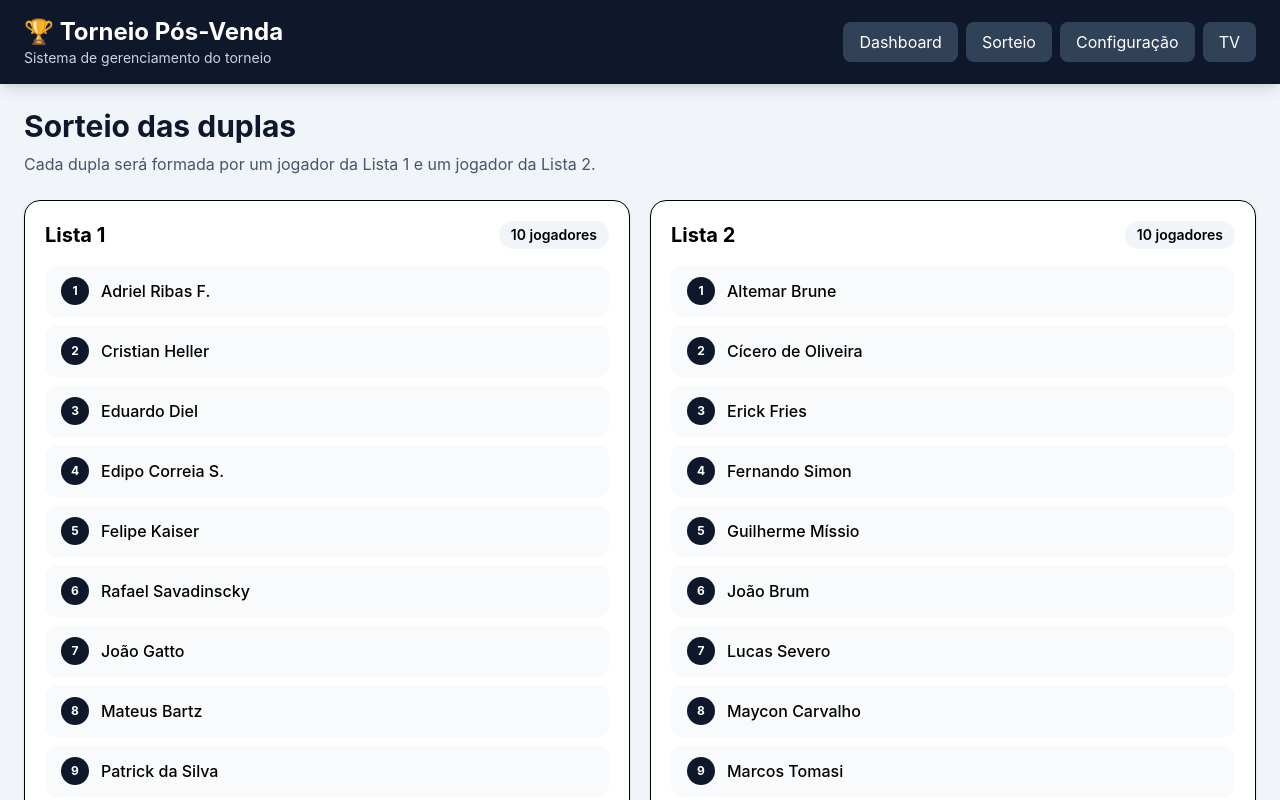
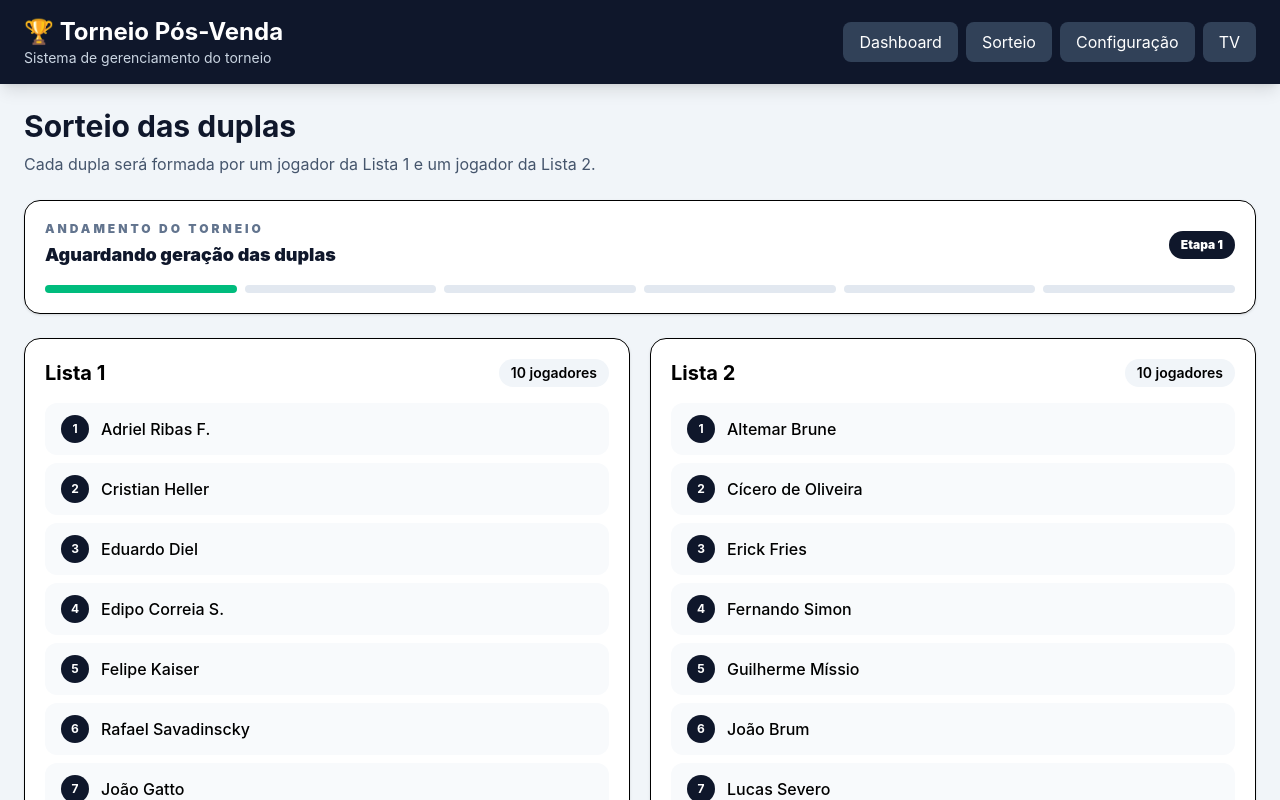
Before and after one commit to cgoliveirane-sketch/torneio-padel, a React (Vite) app: page / in a window 1280 px wide. Both pictures are taken after a click on the button "Sorteio". Shown: the top 800 px of the page. Built offline with nearby package versions, Linux system fonts and the light colour scheme.

Commit message:
Organiza fluxo visual da tela de sorteio

```diff
--- a/src/pages/Sorteio.jsx
+++ b/src/pages/Sorteio.jsx
@@ -131,12 +131,34 @@ const finishedMatchesA = matches.A.filter(
 const finishedMatchesB = matches.B.filter(
   (match) => match.finished
 ).length;
+  const currentTournamentStage = champion
+  ? "finished"
+  : quarterFinals.length > 0 ||
+    semifinals.length > 0 ||
+    finalMatch.length > 0
+  ? "knockout"
+  : matches.A.length > 0 ||
+    matches.B.length > 0
+  ? "groupMatches"
+  : groups.A.length > 0 ||
+    groups.B.length > 0
+  ? "groups"
+  : confirmed
+  ? "confirmed"
+  : teams.length > 0
+  ? "teams"
+  : "start";
+const showSetupDetails =
+  currentTournamentStage === "start" ||
+  currentTournamentStage === "teams" ||
+  currentTournamentStage === "confirmed";
 
 const groupStageFinished =
   matches.A.length === 10 &&
   matches.B.length === 10 &&
   finishedMatchesA === 10 &&
   finishedMatchesB === 10;
+
 
 const semifinalMatches = groupStageFinished
   ? [
@@ -728,6 +750,83 @@ function updateThirdPlaceFromSemifinals(
           1 e um jogador da Lista 2.
         </p>
       </div>
+      <section className="rounded-2xl border bg-white p-4 shadow-sm sm:p-5">
+  <div className="mb-4 flex items-center justify-between gap-3">
+    <div>
+      <p className="text-xs font-black uppercase tracking-[0.25em] text-slate-500">
+        Andamento do torneio
+      </p>
+
+      <h2 className="mt-1 text-lg font-black text-slate-900">
+        {currentTournamentStage === "start" &&
+          "Aguardando geração das duplas"}
+
+        {currentTournamentStage === "teams" &&
+          "Duplas geradas — aguardando confirmação"}
+
+        {currentTournamentStage === "confirmed" &&
+          "Duplas confirmadas — aguardando sorteio dos grupos"}
+
+        {currentTournamentStage === "groups" &&
+          "Grupos definidos — aguardando geração dos jogos"}
+
+        {currentTournamentStage === "groupMatches" &&
+          `Fase de grupos — ${
+            finishedMatchesA + finishedMatchesB
+          } de 20 jogos finalizados`}
+
+        {currentTournamentStage === "knockout" &&
+          "Fase eliminatória em andamento"}
+
+        {currentTournamentStage === "finished" &&
+          "Torneio encerrado"}
+      </h2>
+    </div>
+
+    <span className="rounded-full bg-slate-900 px-3 py-1.5 text-xs font-black text-white">
+      {currentTournamentStage === "start" && "Etapa 1"}
+      {currentTournamentStage === "teams" && "Etapa 2"}
+      {currentTournamentStage === "confirmed" && "Etapa 3"}
+      {currentTournamentStage === "groups" && "Etapa 4"}
+      {currentTournamentStage === "groupMatches" && "Etapa 5"}
+      {currentTournamentStage === "knockout" && "Etapa 6"}
+      {currentTournamentStage === "finished" && "Concluído"}
+    </span>
+  </div>
+
+  <div className="grid grid-cols-6 gap-2">
+    {[
+      "start",
+      "teams",
+      "confirmed",
+      "groups",
+      "groupMatches",
+      "knockout",
+    ].map((stage, index, stages) => {
+      const currentIndex = stages.indexOf(
+        currentTournamentStage
+      );
+
+      const finished =
+        currentTournamentStage === "finished" ||
+        index < currentIndex;
+
+      const active =
+        stage === currentTournamentStage;
+
+      return (
+        <div
+          key={stage}
+          className={`h-2 rounded-full ${
+            finished || active
+              ? "bg-emerald-500"
+              : "bg-slate-200"
+          }`}
+        />
+      );
+    })}
+  </div>
+</section>
 
       {message && (
         <div className="rounded-xl border border-blue-200 bg-blue-50 px-4 py-3 text-sm font-medium text-blue-900">
@@ -735,6 +834,7 @@ function updateThirdPlaceFromSemifinals(
         </div>
       )}
 
+      {showSetupDetails && (
   <section className="grid gap-5 lg:grid-cols-2">
         <div className="rounded-2xl border bg-white p-5 shadow-sm">
           <div className="mb-4 flex items-center justify-between">
@@ -794,9 +894,11 @@ function updateThirdPlaceFromSemifinals(
           </div>
         </div>
       </section>
+      )}
 
       <section className="rounded-2xl border bg-white p-5 shadow-sm">
   <div className="flex flex-wrap gap-3">
+    {currentTournamentStage === "start" && (
       <button
         type="button"
         onClick={handleGenerateTeams}
@@ -804,37 +906,57 @@ function updateThirdPlaceFromSemifinals(
       >
         🎲 Gerar duplas
       </button>
+    )}
+
+    {currentTournamentStage === "teams" && (
+      <>
+        <button
+          type="button"
+          onClick={handleGenerateTeams}
+          className="rounded-xl border border-slate-300 bg-white px-5 py-3 font-semibold text-slate-700 hover:bg-slate-50"
+        >
+          🎲 Sortear novamente
+        </button>
 
         <button
           type="button"
           onClick={handleConfirmTeams}
-            disabled={teams.length === 0}
-            className="rounded-xl bg-emerald-700 px-5 py-3 font-semibold text-white hover:bg-emerald-600 disabled:cursor-not-allowed disabled:opacity-40"
+          className="rounded-xl bg-emerald-700 px-5 py-3 font-semibold text-white hover:bg-emerald-600"
         >
           ✅ Confirmar duplas
         </button>
+      </>
+    )}
 
+    {currentTournamentStage === "confirmed" && (
       <button
         type="button"
         onClick={handleDrawGroups}
-            disabled={!confirmed}
-            className="rounded-xl bg-indigo-700 px-5 py-3 font-semibold text-white hover:bg-indigo-600 disabled:cursor-not-allowed disabled:opacity-40"
+        className="rounded-xl bg-indigo-700 px-5 py-3 font-semibold text-white hover:bg-indigo-600"
       >
         🏅 Sortear grupos
       </button>
+    )}
 
+    {currentTournamentStage === "groups" && (
       <button
         type="button"
         onClick={handleGenerateMatches}
-            disabled={
-              groups.A.length !== 5 ||
-              groups.B.length !== 5
-            }
-            className="rounded-xl bg-blue-700 px-5 py-3 font-semibold text-white hover:bg-blue-600 disabled:cursor-not-allowed disabled:opacity-40"
+        className="rounded-xl bg-blue-700 px-5 py-3 font-semibold text-white hover:bg-blue-600"
       >
         🎯 Gerar jogos
       </button>
+    )}
 
+    {(currentTournamentStage === "groupMatches" ||
+      currentTournamentStage === "knockout" ||
+      currentTournamentStage === "finished") && (
+      <div className="rounded-xl bg-slate-100 px-4 py-3 text-sm font-semibold text-slate-600">
+        Continue lançando os resultados abaixo.
+      </div>
+    )}
+
+    {currentTournamentStage !== "start" && (
       <button
         type="button"
         onClick={handleReset}
@@ -842,6 +964,7 @@ function updateThirdPlaceFromSemifinals(
       >
         🏆 Novo torneio
       </button>
+    )}
   </div>
 </section>
 
```
Lines whose indentation alone changed are shown as unchanged.
